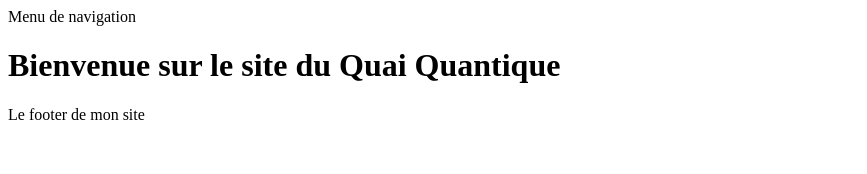
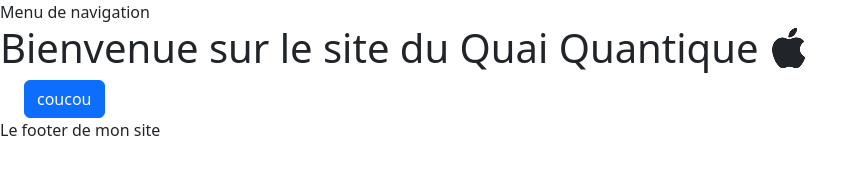
Before and after one commit to Tigrino22/QuaiQuantique, a website with bundled scripts: page index.html in a window 1280 px wide. Shown: the whole page, without its empty margins (0-867 px from the left). Built offline with nearby package versions, Linux system fonts and the light colour scheme; files whose address does not match are found by name.

Commit message:
install bootstrap

```diff
--- a/index.html
+++ b/index.html
@@ -2,7 +2,11 @@
 <html lang="en">
 <head>
     <meta http-equiv="Content-Type" content="text/html;charset=UTF-8">
+    <meta http-equiv="X-UA-Compatible" content="ie=edge">
     <meta name="viewport" content="width=device-width, initial-scale=1.0">
+
+    <link rel="stylesheet" href="node_modules/bootstrap/dist/css/bootstrap.min.css">
+    <link rel="stylesheet" href="node_modules/bootstrap-icons/font/bootstrap-icons.css">
 
     <title>Quai Quantique</title>
 
@@ -22,5 +26,6 @@
     </footer>
 
     <script type="module" src="Router/router.js"></script>
+    <script src="/node_modules/bootstrap/dist/js/bootstrap.min.js"></script>
 </body>
 </html>
--- /dev/null
+++ b/package.json
@@ -0,0 +1,6 @@
+{
+  "dependencies": {
+    "bootstrap": "^5.3.3",
+    "bootstrap-icons": "^1.11.3"
+  }
+}
--- a/pages/home.html
+++ b/pages/home.html
@@ -1 +1,3 @@
-<h1>Bienvenue sur le site du Quai Quantique</h1>
+<h1>Bienvenue sur le site du Quai Quantique <i class="bi bi-apple"></i></h1>
+
+<button class="btn btn-primary ms-4">coucou</button>
```
Also changed, not shown: 2 other files.
